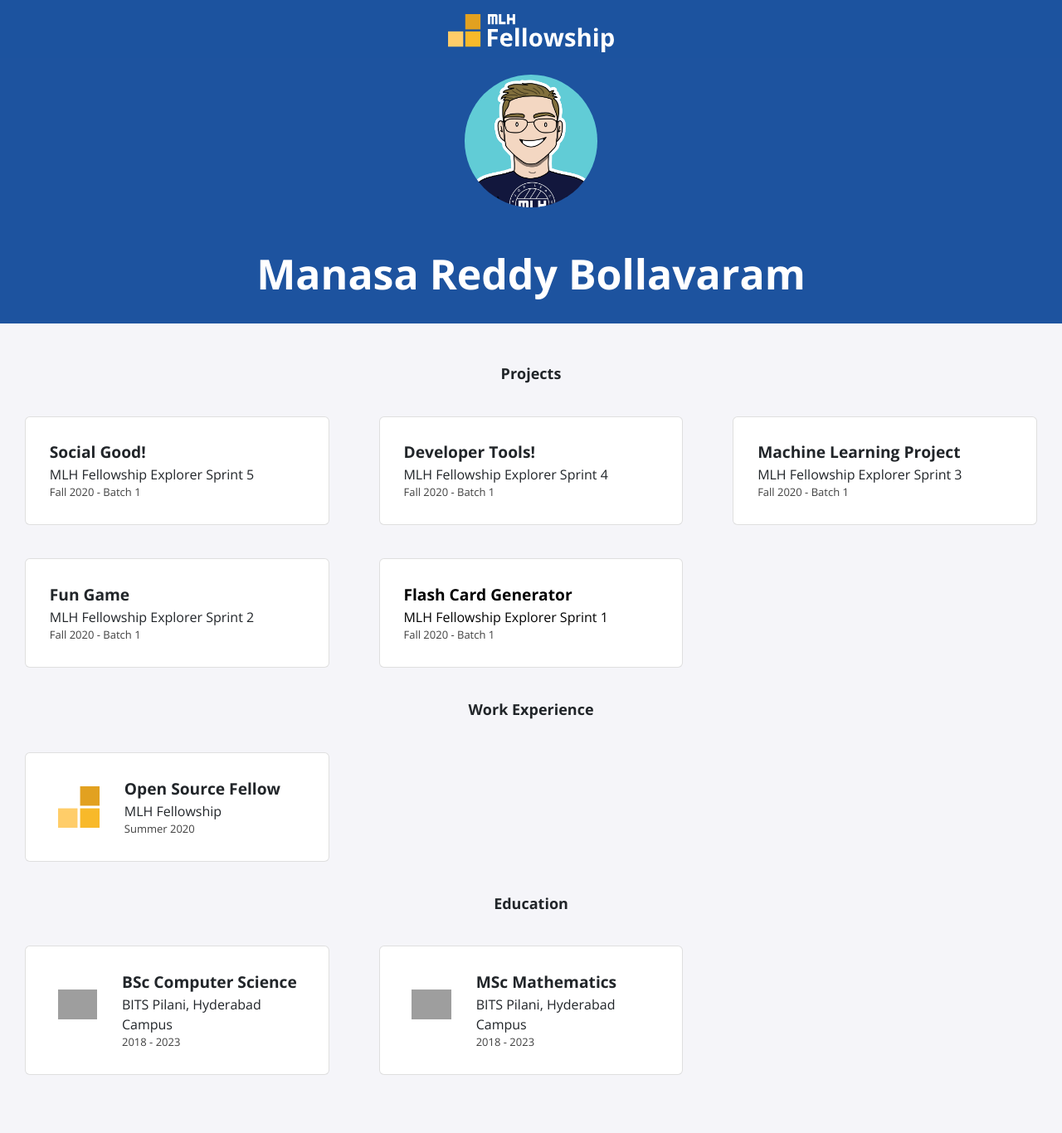
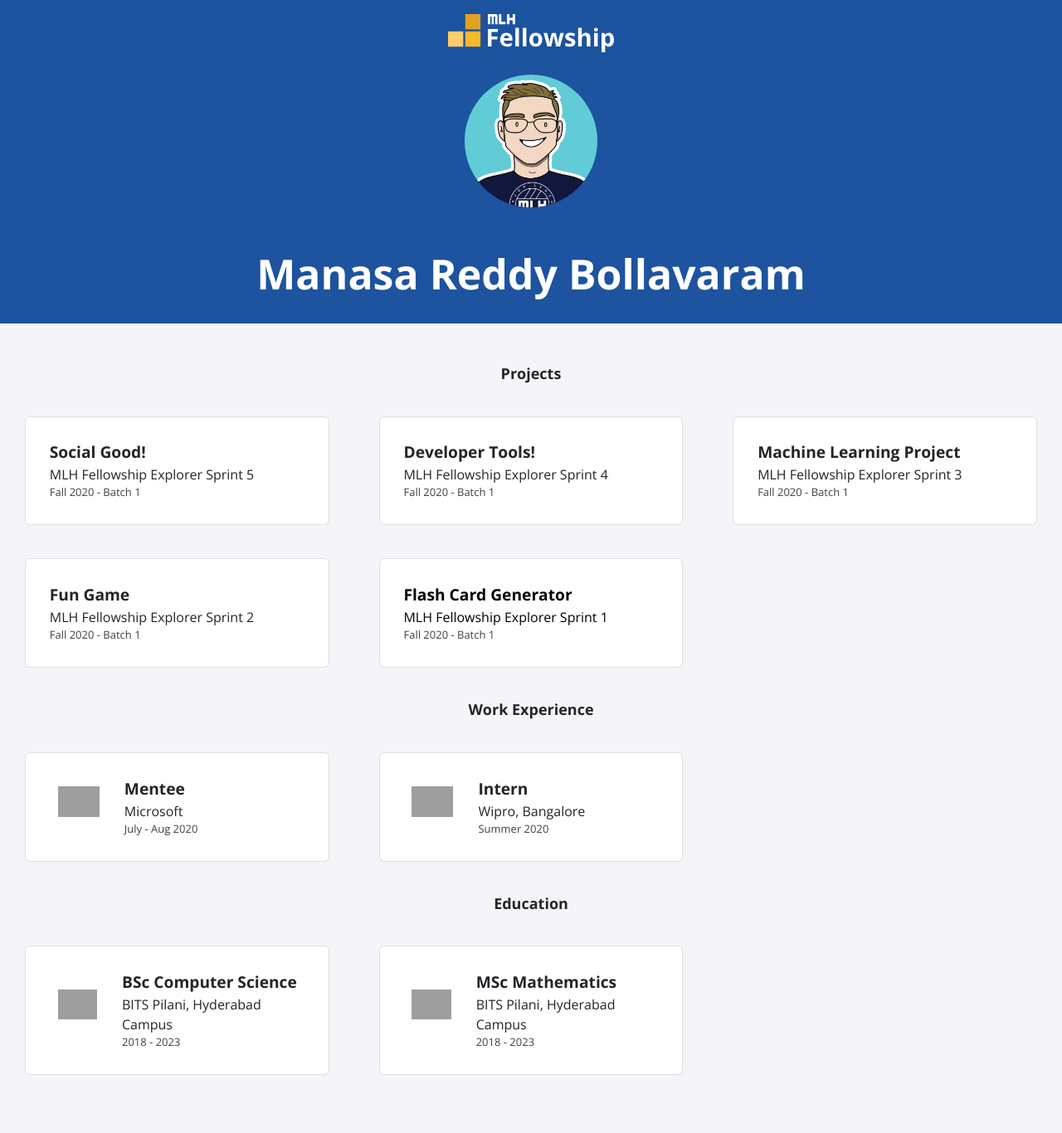
Before and after one commit to ManasaBol/-ManasaBol.github.io, a Jekyll site: the page built from index.html, in a window 1280 px wide. Shown: the whole page at 83% size. Built offline with Jekyll 4.4.1, drawn with Linux system fonts in a browser that asks for light colours; nearby versions of some CDN libraries; grey boxes are pictures that could not be loaded.

Commit message:
Update site with information

```diff
--- a/_data/experience.yml
+++ b/_data/experience.yml
@@ -1,4 +1,9 @@
-- role: Open Source Fellow
-  company: MLH Fellowship
+- role: Mentee
+  company: Microsoft
+  dates: July - Aug 2020
+  logo: microsoft.png
+
+- role: Intern
+  company: Wipro, Bangalore
   dates: Summer 2020
-  logo: fellowship.svg
+  logo: wipro.png
```
